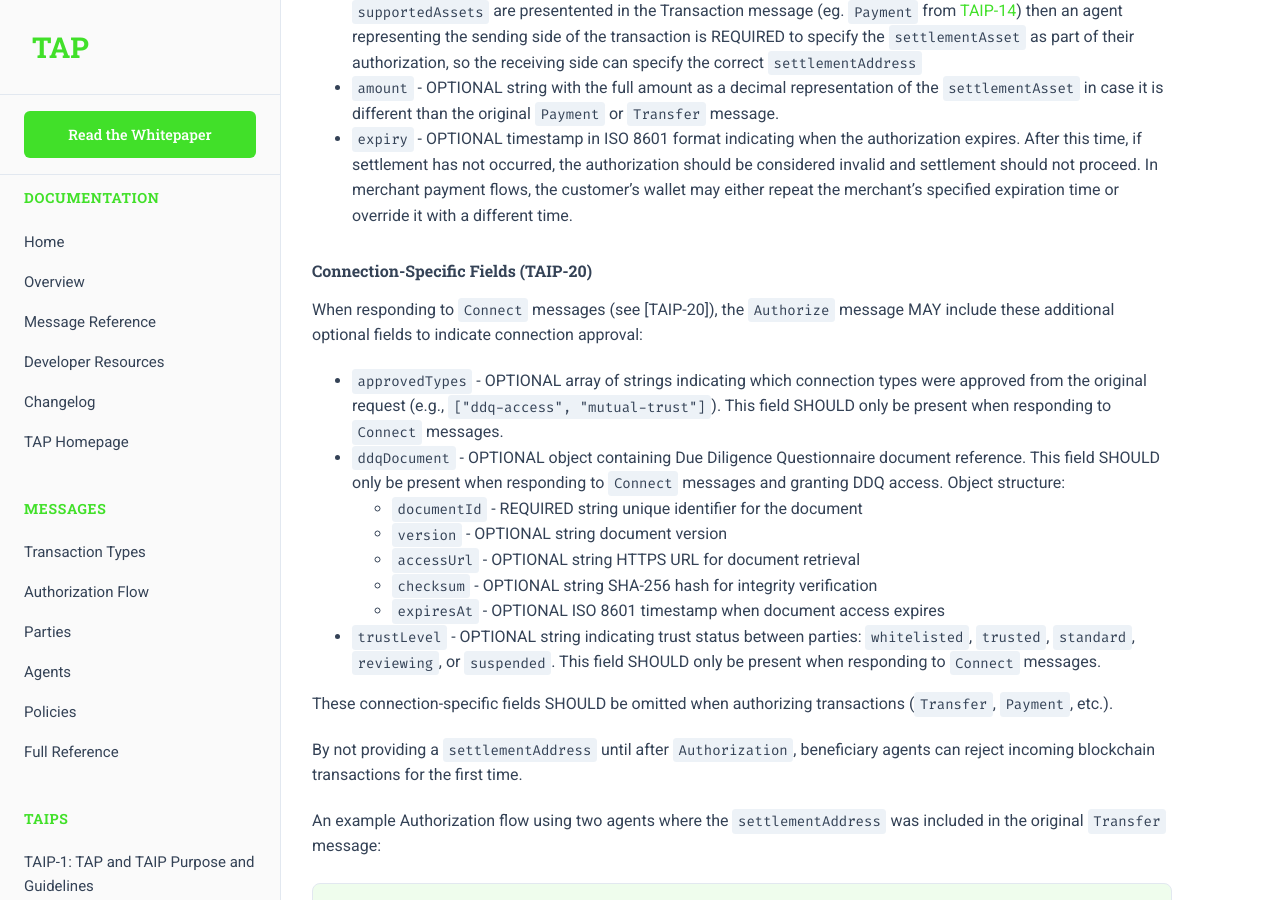
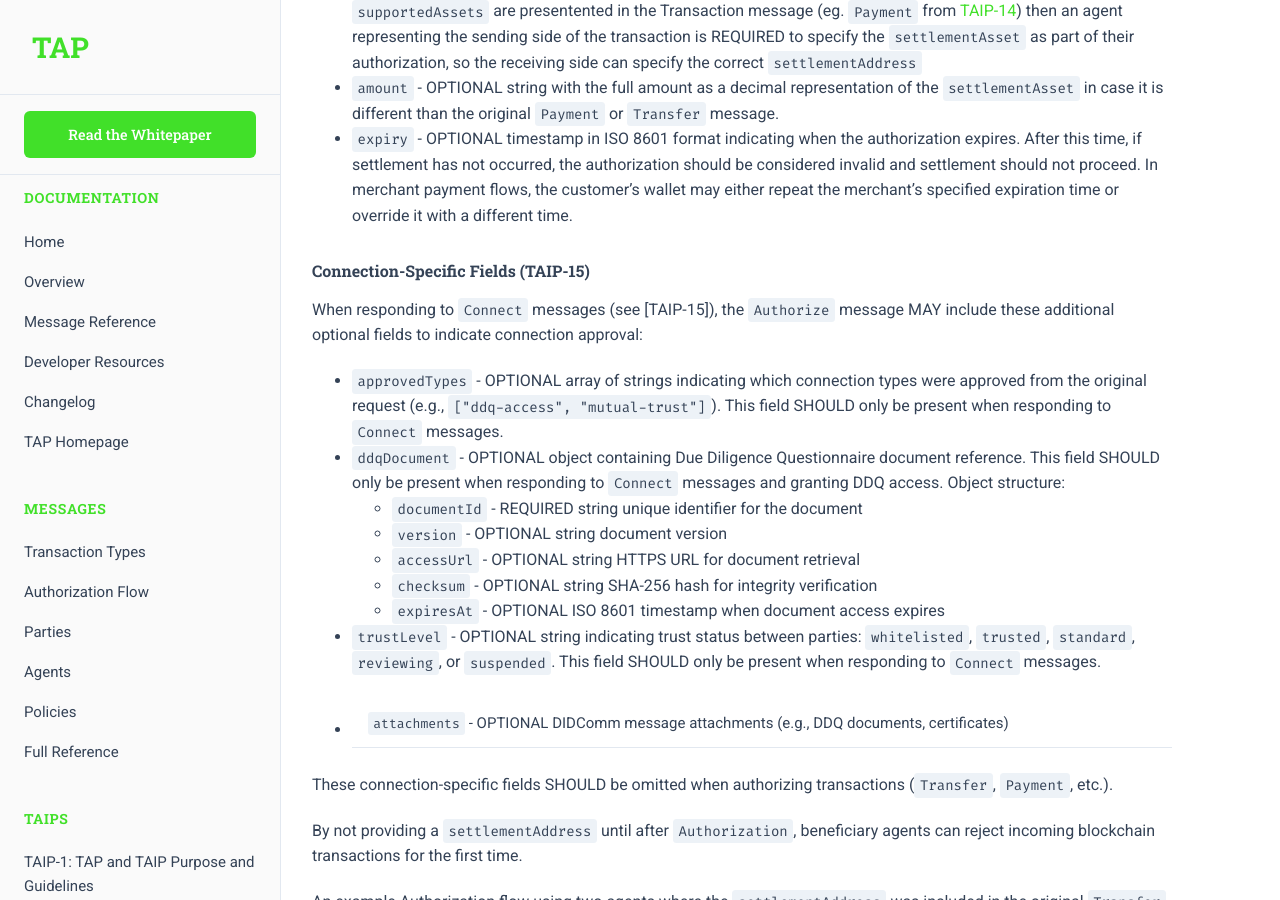
Before and after one commit to TransactionAuthorizationProtocol/TAIPs, a Jekyll site: the page built from TAIPs/taip-4.md, in a window 1280 px wide and 900 px high, scrolled down 4266 px. Built offline with Jekyll 4.4.1, drawn with Linux system fonts in a browser that asks for light colours.

Commit message:
Update taip-4.md

```diff
--- a/TAIPs/taip-4.md
+++ b/TAIPs/taip-4.md
@@ -121,9 +121,9 @@ Any agent can authorize the transaction by replying as a thread to the initial m
 - `amount` - OPTIONAL string with the full amount as a decimal representation of the `settlementAsset` in case it is different than the original `Payment` or `Transfer` message.
 - `expiry` - OPTIONAL timestamp in ISO 8601 format indicating when the authorization expires. After this time, if settlement has not occurred, the authorization should be considered invalid and settlement should not proceed. In merchant payment flows, the customer's wallet may either repeat the merchant's specified expiration time or override it with a different time.
 
-#### Connection-Specific Fields (TAIP-20)
+#### Connection-Specific Fields (TAIP-15)
 
-When responding to `Connect` messages (see [TAIP-20]), the `Authorize` message MAY include these additional optional fields to indicate connection approval:
+When responding to `Connect` messages (see [TAIP-15]), the `Authorize` message MAY include these additional optional fields to indicate connection approval:
 
 - `approvedTypes` - OPTIONAL array of strings indicating which connection types were approved from the original request (e.g., `["ddq-access", "mutual-trust"]`). This field SHOULD only be present when responding to `Connect` messages.
 - `ddqDocument` - OPTIONAL object containing Due Diligence Questionnaire document reference. This field SHOULD only be present when responding to `Connect` messages and granting DDQ access. Object structure:
@@ -133,6 +133,7 @@ When responding to `Connect` messages (see [TAIP-20]), the `Authorize` message M
   - `checksum` - OPTIONAL string SHA-256 hash for integrity verification
   - `expiresAt` - OPTIONAL ISO 8601 timestamp when document access expires
 - `trustLevel` - OPTIONAL string indicating trust status between parties: `whitelisted`, `trusted`, `standard`, `reviewing`, or `suspended`. This field SHOULD only be present when responding to `Connect` messages.
+- `attachments` - OPTIONAL DIDComm message attachments (e.g., DDQ documents, certificates) |
 
 These connection-specific fields SHOULD be omitted when authorizing transactions (`Transfer`, `Payment`, etc.).
 
```
